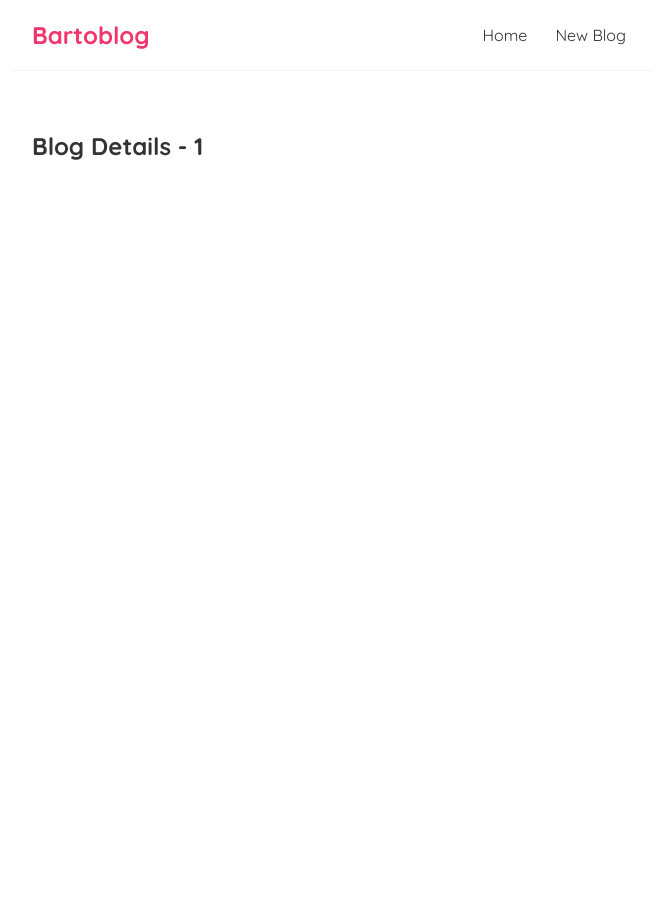
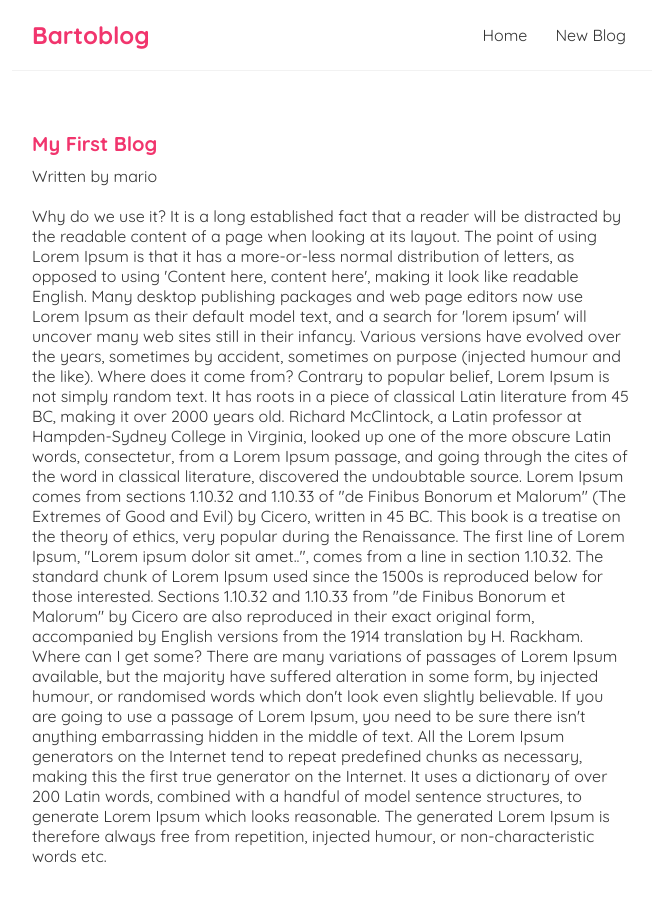
Before and after one commit to mbarto202/react-netninja, a React (Create React App) app: page /blogs/1 in a window 1280 px wide. Shown: the top 902 px of the page, without its empty margins (308-967 px from the left). Before the commit the page ends 800 px from the top, so only its background shows below. Built offline with nearby package versions, Linux system fonts and the light colour scheme; data requests are answered from the project's data file.

Commit message:
reusing custom hooks

```diff
--- a/src/BlogDetails.js
+++ b/src/BlogDetails.js
@@ -1,11 +1,25 @@
 import { useParams } from "react-router-dom";
+import useFetch from "./useFetch";
 
 const BlogDetails = () => {
   const { id } = useParams();
+  const {
+    data: blog,
+    error,
+    isPending,
+  } = useFetch("http://localhost:8000/blogs/" + id);
 
   return (
     <div className="blog-details">
-      <h2>Blog Details - {id}</h2>
+      {isPending && <div>Loading...</div>}
+      {error && <div>{error}</div>}
+      {blog && (
+        <article>
+          <h2>{blog.title}</h2>
+          <p>Written by {blog.author}</p>
+          <div>{blog.body}</div>
+        </article>
+      )}
     </div>
   );
 };
--- a/src/index.css
+++ b/src/index.css
@@ -52,3 +52,13 @@
 .blog-preview a{
   text-decoration: none;
 }
+
+/* blog details page */
+.blog-details h2 {
+  font-size: 20px;
+  color: #f1356d;
+  margin-bottom: 10px;
+}
+.blog-details div {
+  margin: 20px 0;
+}
```
